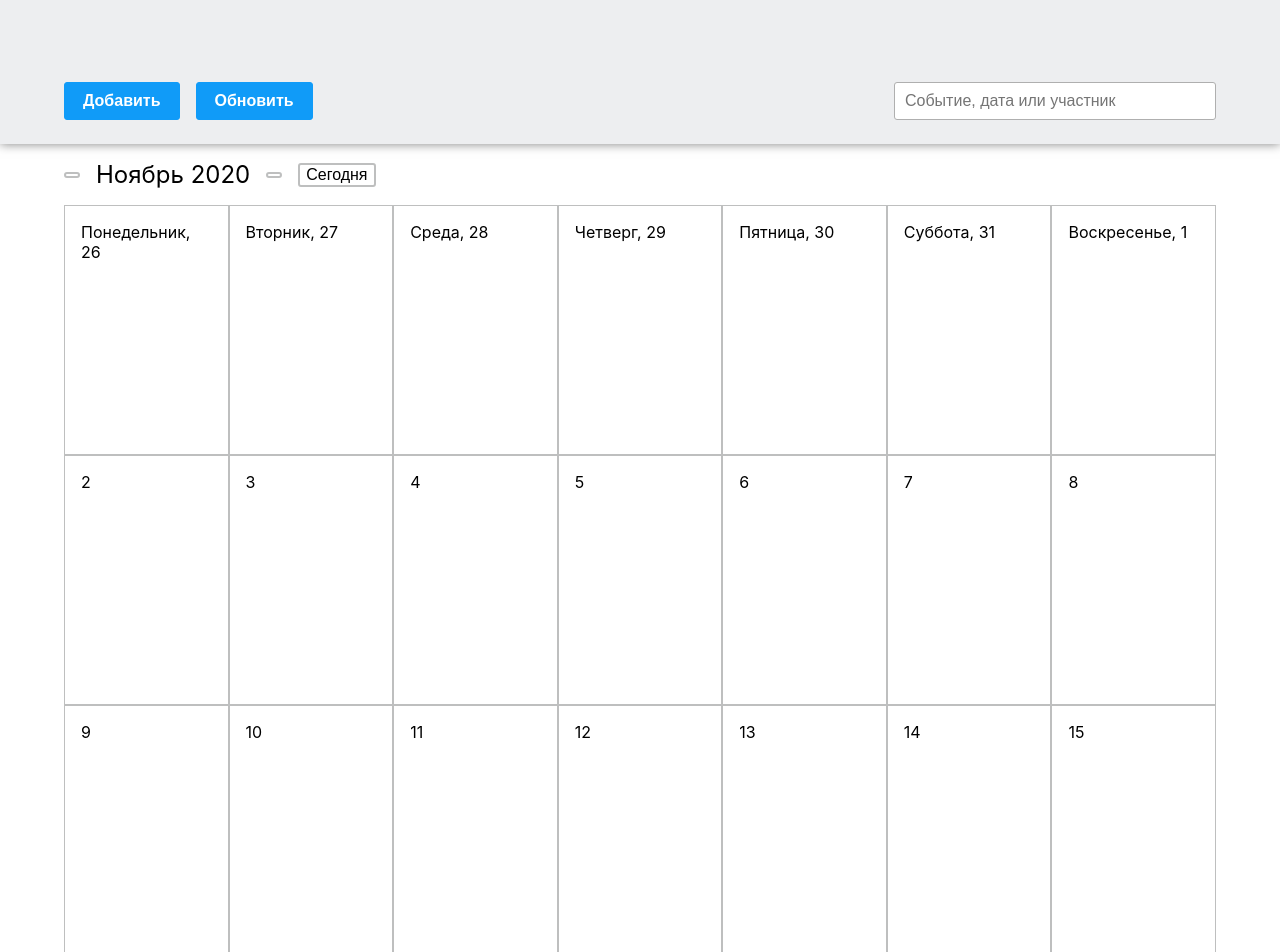
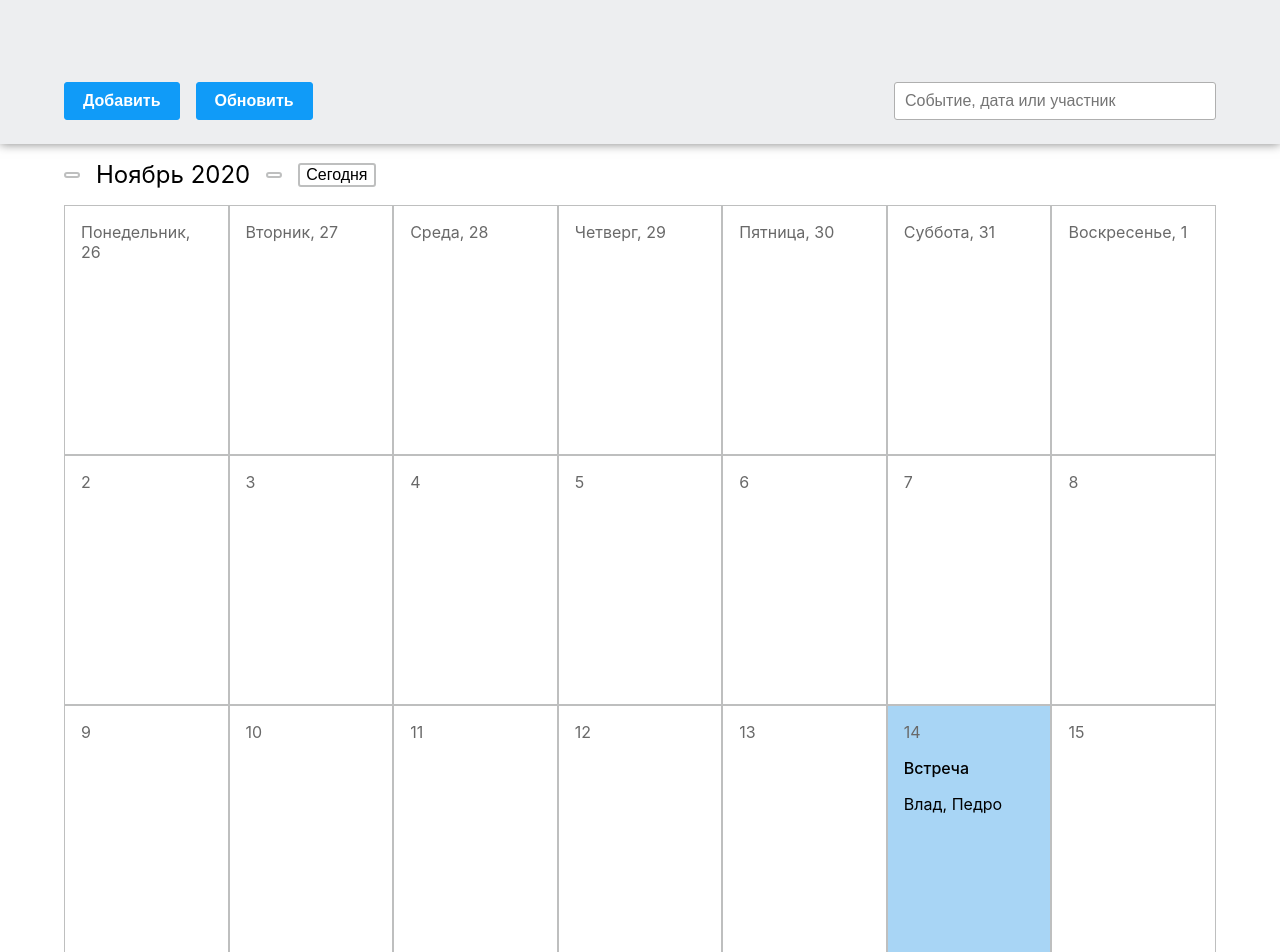
Before and after one commit to alexmad3/calendar, a React (Create React App) app: page / in a window 1280 px wide. Shown: the top 952 px of the page. Built offline with nearby package versions, Linux system fonts and the light colour scheme; some icons are missing.

Commit message:
add redux, clicking on the calendar, cell content

```diff
--- a/package.json
+++ b/package.json
@@ -9,7 +9,9 @@
     "node-sass": "^4.14.1",
     "react": "^17.0.1",
     "react-dom": "^17.0.1",
+    "react-redux": "^7.2.2",
     "react-scripts": "4.0.0",
+    "redux": "^4.0.5",
     "web-vitals": "^0.2.4"
   },
   "scripts": {
--- a/src/common/ButtonIcon/index.js
+++ b/src/common/ButtonIcon/index.js
@@ -3,7 +3,7 @@ import styles from './ButtonIcon.module.sass';
 export const ButtonIcon = (props) => {
     return(
         <button className={styles.btn} onClick={props.onClick}>
-            {props.icon ? <i className={props.icon}></i> : null}
+            {props.icon && <i className={props.icon}></i>}
             {props.text}
         </button>
     );
--- a/src/common/CalendarCell/CalendarCell.module.sass
+++ b/src/common/CalendarCell/CalendarCell.module.sass
@@ -1,5 +1,16 @@
 .wrapperCell
     border: 1px solid #bebfbf
+    padding: 0 1rem
 
 .day
-    margin: 1rem
+    color: #696969
+
+.title
+    font-weight: 500
+
+.event
+    background: #a8d5f5
+
+.activeCell
+    background: #c8e6fb
+    border: 1px solid #1f98ec
--- a/src/common/CalendarCell/index.js
+++ b/src/common/CalendarCell/index.js
@@ -3,10 +3,20 @@ import styles from './CalendarCell.module.sass';
 export const CalendarCell = (props) => {
     console.log(props)
     return(
-        <div className={styles.wrapperCell}>
-            <div className={styles.day}>
+        <div
+            className={`${styles.wrapperCell} ${props.title ? styles.event : ''} ${props.activeCell === props.id ? styles.activeCell : ''} `}
+            onClick={() => props.onActive(props.id)}
+        >
+            <p className={styles.day}>
                 {props.day}
-            </div>
+            </p>
+            {
+                props.title &&
+                    <>
+                        <p className={styles.title}>{props.title}</p>
+                        <p>{props.names}</p>
+                    </>
+            }
         </div>
     );
 };
--- a/src/components/Calendar/index.js
+++ b/src/components/Calendar/index.js
@@ -1,4 +1,5 @@
 import React from 'react';
+import {connect} from 'react-redux';
 import { CalendarCell } from '../../common/CalendarCell';
 import styles from './Calendar.module.sass';
 
@@ -7,7 +8,8 @@ class Calendar extends React.Component {
         super(props);
         this.state = {
             monthData: [],
-            displayCell: []
+            displayCell: [],
+            activeCell: null
         };
 
         this.days = [
@@ -28,6 +30,7 @@ class Calendar extends React.Component {
     componentDidUpdate(prevProps) {
         if (prevProps.date !== this.props.date) {
             this.calendarCalculation();
+            this.setState({activeCell: null});
         }
     }
 
@@ -42,27 +45,64 @@ class Calendar extends React.Component {
             firstDay = 7;
         }
 
+        prevDays:
         for (let i = firstDay; i > 1; i--) {
-            monthData.push(new Date(new Date(year, month, (i * (-1)) + 2 )));
+            for (let j = 0; j < this.props.events.length; j++) {
+                if (new Date(year, month, (i * (-1)) + 2 ).setHours(0, 0, 0, 0) === new Date(this.props.events[j].date).setHours(0, 0, 0, 0)) {
+                    monthData.push({
+                        date: new Date(new Date(year, month, (i * (-1)) + 2 )),
+                        title: this.props.events[j].title,
+                        names: this.props.events[j].names
+                    });
+                    continue prevDays;
+                }
+            }
+            monthData.push({date: new Date(new Date(year, month, (i * (-1)) + 2 ))});
         }
 
+        presDays:
         for (let i = 1; i <= 31; i++) {
             if (i > 28 && (new Date(new Date(year, month, i)).getMonth() !== month)) {
                 lastDate = i - 1;
                 break;
             } else {
                 lastDate = i;
-                monthData.push(new Date(new Date(year, month, i)));
+                for (let j = 0; j < this.props.events.length; j++) {
+                    if (new Date(year, month, i).setHours(0, 0, 0, 0) === new Date(this.props.events[j].date).setHours(0, 0, 0, 0)) {
+                        monthData.push({
+                            date: new Date(new Date(year, month, i)),
+                            title: this.props.events[j].title,
+                            names: this.props.events[j].names
+                        });
+                        continue presDays;
+                    }
+                }
+                monthData.push({date: new Date(new Date(year, month, i))});
             }
         }
 
         if (new Date(year, month, lastDate).getDay() !== 0) {
+            futDays:
             for (let i = 1; i <= 7 - new Date(year, month, lastDate).getDay(); i++) {
-                monthData.push(new Date(new Date(year, month + 1, i)));
+                for (let j = 0; j < this.props.events.length; j++) {
+                    if (new Date(year, month + 1, i).setHours(0, 0, 0, 0) === new Date(this.props.events[j].date).setHours(0, 0, 0, 0)) {
+                        monthData.push({
+                            date: new Date(new Date(year, month + 1, i)),
+                            title: this.props.events[j].title,
+                            names: this.props.events[j].names
+                        });
+                        continue futDays;
+                    }
+                }
+                monthData.push({date: new Date(new Date(year, month + 1, i))});
             }
         }
 
         this.setState({displayCell: monthData});
+    };
+
+    onActiveCell = activeCell => {
+        this.setState({activeCell});
     };
 
     render() {
@@ -71,9 +111,25 @@ class Calendar extends React.Component {
                 {
                     this.state.displayCell.map((el, i) => {
                         if (i < 7) {
-                            return <CalendarCell day={`${this.days[new Date(el).getDay()]} ${new Date(el).getDate()}`} key={i} />
+                            return <CalendarCell
+                                        day={`${this.days[new Date(el.date).getDay()]} ${new Date(el.date).getDate()}`}
+                                        title={el.title}
+                                        names={el.names}
+                                        id={+el.date}
+                                        activeCell={this.state.activeCell}
+                                        onActive={this.onActiveCell}
+                                        key={i}
+                                    />
                         } else {
-                            return <CalendarCell day={new Date(el).getDate()} key={i} />
+                            return <CalendarCell
+                                        day={new Date(el.date).getDate()}
+                                        title={el.title}
+                                        names={el.names}
+                                        id={+el.date}
+                                        activeCell={this.state.activeCell}
+                                        onActive={this.onActiveCell}
+                                        key={i}
+                                    />
                         }
                     })
                 }
@@ -82,4 +138,10 @@ class Calendar extends React.Component {
     };
 };
 
-export default Calendar;
+const mapStateToProps = state => {
+    return {
+        events: state.events.events
+    };
+};
+
+export default connect(mapStateToProps, null)(Calendar);
--- a/src/index.js
+++ b/src/index.js
@@ -1,12 +1,24 @@
 import React from 'react';
 import ReactDOM from 'react-dom';
+import {Provider} from 'react-redux';
+import { compose, createStore } from 'redux';
 import './index.css';
 import App from './App';
 import reportWebVitals from './reportWebVitals';
+import { rootReducer } from './redux/rootReducer';
+
+const store = createStore(
+  rootReducer,
+  compose(
+    window.__REDUX_DEVTOOLS_EXTENSION__ && window.__REDUX_DEVTOOLS_EXTENSION__()
+  )
+);
 
 ReactDOM.render(
   <React.StrictMode>
-    <App />
+    <Provider store={store}>
+      <App />
+    </Provider>
   </React.StrictMode>,
   document.getElementById('root')
 );
--- /dev/null
+++ b/src/redux/eventsReducer.js
@@ -0,0 +1,23 @@
+import { CREATE_EVENT } from "./types";
+
+const initialState = {
+    events: [{
+        title: 'Встреча',
+        date: 1605387600000,
+        names: 'Влад, Педро',
+        description: 'Четкая встреча'
+    }, {
+        title: 'Встреча 2',
+        date: 1605387500000,
+        names: 'Влад, Педро',
+        description: 'Четкая встреча 2'
+    }]
+};
+
+export const eventsReducers = (state = initialState, action) => {
+    switch (action.type) {
+        case CREATE_EVENT:
+            return {...state, events: [...state.events, action.payload]}
+        default: return state
+    };
+}
--- /dev/null
+++ b/src/redux/rootReducer.js
@@ -0,0 +1,6 @@
+import { combineReducers } from "redux";
+import { eventsReducers } from "./eventsReducer";
+
+export const rootReducer = combineReducers({
+    events: eventsReducers
+});
--- /dev/null
+++ b/src/redux/types.js
@@ -0,0 +1 @@
+export const CREATE_EVENT = 'CREATE_EVENT';
```
Also changed, not shown: src/redux/actions.js (added, +8 -0 lines), 1 other file (tests, documents, lock files or other folders).
